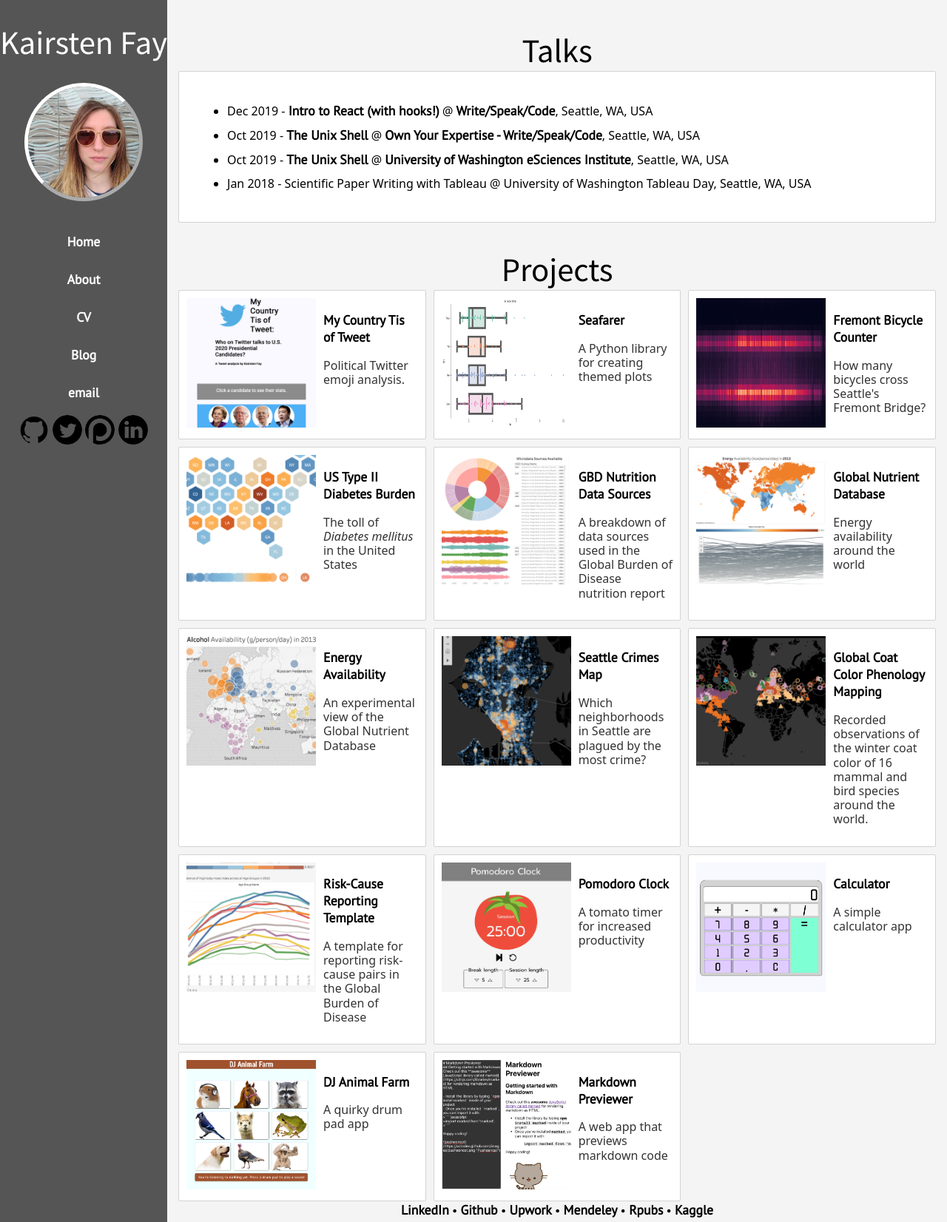
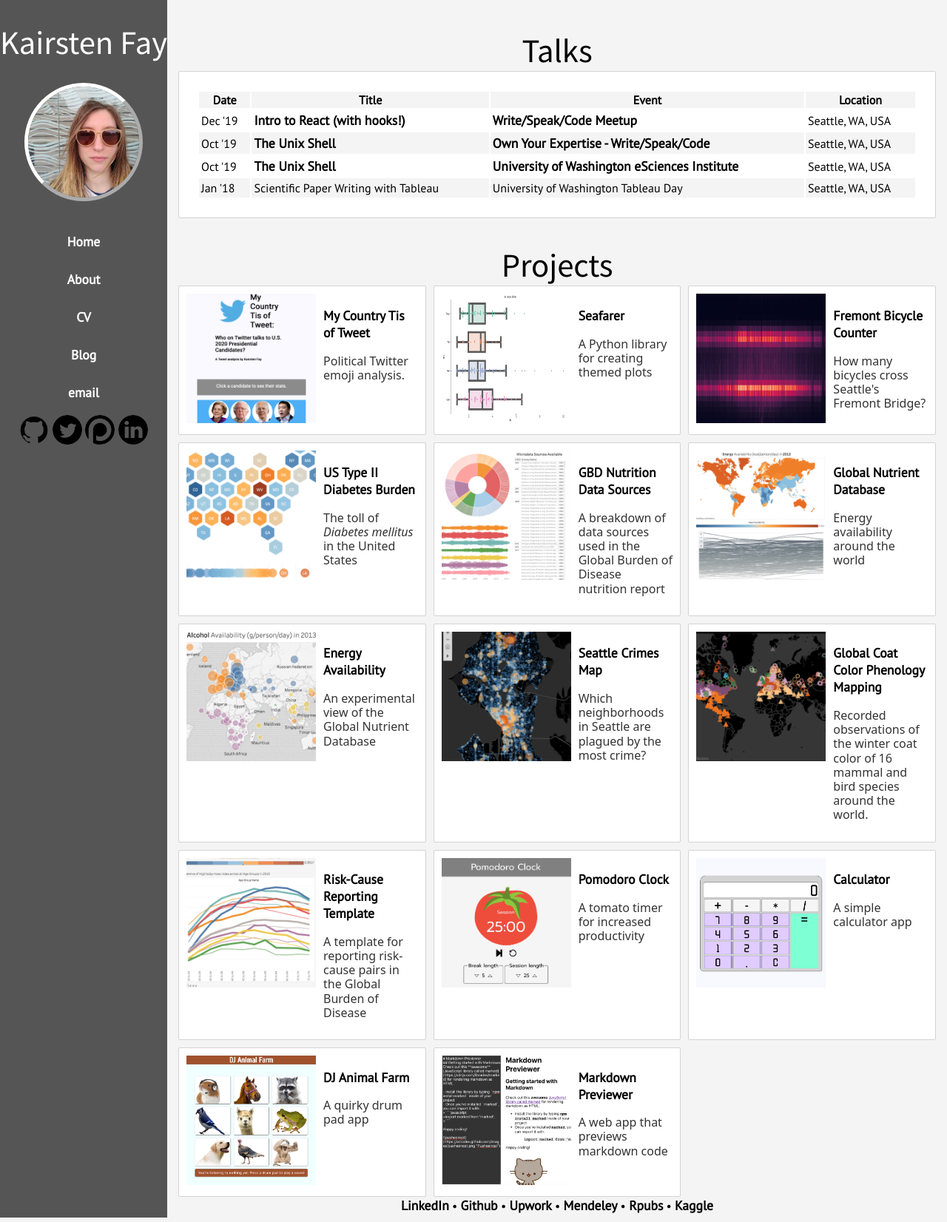
Before and after one commit to kairstenfay/kairstenfay.github.io, a Jekyll site: the page built from index.html, in a window 1280 px wide. Shown: the whole page at 74% size. Built offline with Jekyll 4.4.1, drawn with Linux system fonts in a browser that asks for light colours.

Commit message:
home: Convert talks to table and style

```diff
--- a/css/main.css
+++ b/css/main.css
@@ -38,6 +38,14 @@ footer img {
 footer img:hover {
     background-color: lightgrey;
     opacity: 30%;
+}
+
+td {
+    padding: 3px;
+}
+
+tbody tr:nth-child(odd){
+    background-color: #f4f4f4;
 }
 
 .text-based {
--- a/index.html
+++ b/index.html
@@ -8,12 +8,59 @@ biology research health environment sciences environmental ecology academic mach
 statistical analysis inference computer science software engineer ui ux fullstack react full-stack frontend front-end -->
     <h2>Talks</h2>
     <div id="talks" class="portfolio-section text-based">
-        <ul>
-            <li>Dec 2019 - <a href="https://github.com/kairstenfay/intro-react">Intro to React (with hooks!)</a> @ <a href="https://www.meetup.com/WSC-Seattle/events/266565073/">Write/Speak/Code</a>, Seattle, WA, USA</li>
-            <li>Oct 2019 - <a href="https://swcarpentry.github.io/shell-novice/">The Unix Shell</a> @ <a href="https://ti.to/write-speak-code/oye-2019-sea">Own Your Expertise - Write/Speak/Code</a>, Seattle, WA, USA</li>
-            <li>Oct 2019 - <a href="https://swcarpentry.github.io/shell-novice/">The Unix Shell</a> @ <a href="https://uwescience.github.io/2019-10-01-uw/">University of Washington eSciences Institute</a>, Seattle, WA, USA</li>
-            <li>Jan 2018 - Scientific Paper Writing with Tableau @ University of Washington Tableau Day, Seattle, WA, USA</li>
-        </ul>
+        <table style="width:100%">
+            <tr>
+              <th>Date</th>
+              <th>Title</th>
+              <th>Event</th>
+              <th>Location</th>
+            </tr>
+            <tr>
+                <td>Dec '19</td>
+                <td>
+                    <a href="https://github.com/kairstenfay/intro-react">Intro to React (with hooks!)</a>
+                </td>
+                <td>
+                    <a href="https://www.meetup.com/WSC-Seattle/events/266565073/">Write/Speak/Code Meetup</a>
+                </td>
+                <td>
+                    Seattle, WA, USA
+                </td>
+            </tr>
+            <tr>
+                <td>Oct '19</td>
+                <td>
+                    <a href="https://swcarpentry.github.io/shell-novice/">The Unix Shell</a>
+                </td>
+                <td>
+                    <a href="https://ti.to/write-speak-code/oye-2019-sea">Own Your Expertise - Write/Speak/Code</a>
+                </td>
+                <td>
+                    Seattle, WA, USA
+                </td>
+            </tr>
+            <tr>
+                <td>Oct '19</td>
+                <td>
+                    <a href="https://swcarpentry.github.io/shell-novice/">The Unix Shell</a>
+                </td>
+                <td>
+                    <a href="https://uwescience.github.io/2019-10-01-uw/">University of Washington eSciences Institute</a>
+                </td>
+                <td>
+                    Seattle, WA, USA
+                </td>
+            </tr>
+                <td>Jan '18</td>
+                <td>
+                    Scientific Paper Writing with Tableau
+                </td>
+                <td>
+                    University of Washington Tableau Day
+                </td>
+                <td>Seattle, WA, USA</td>
+            </tr>
+        </table>
     </div>
     <h2>Projects</h2>
     <div id="projects" class="portfolio-section">
```
